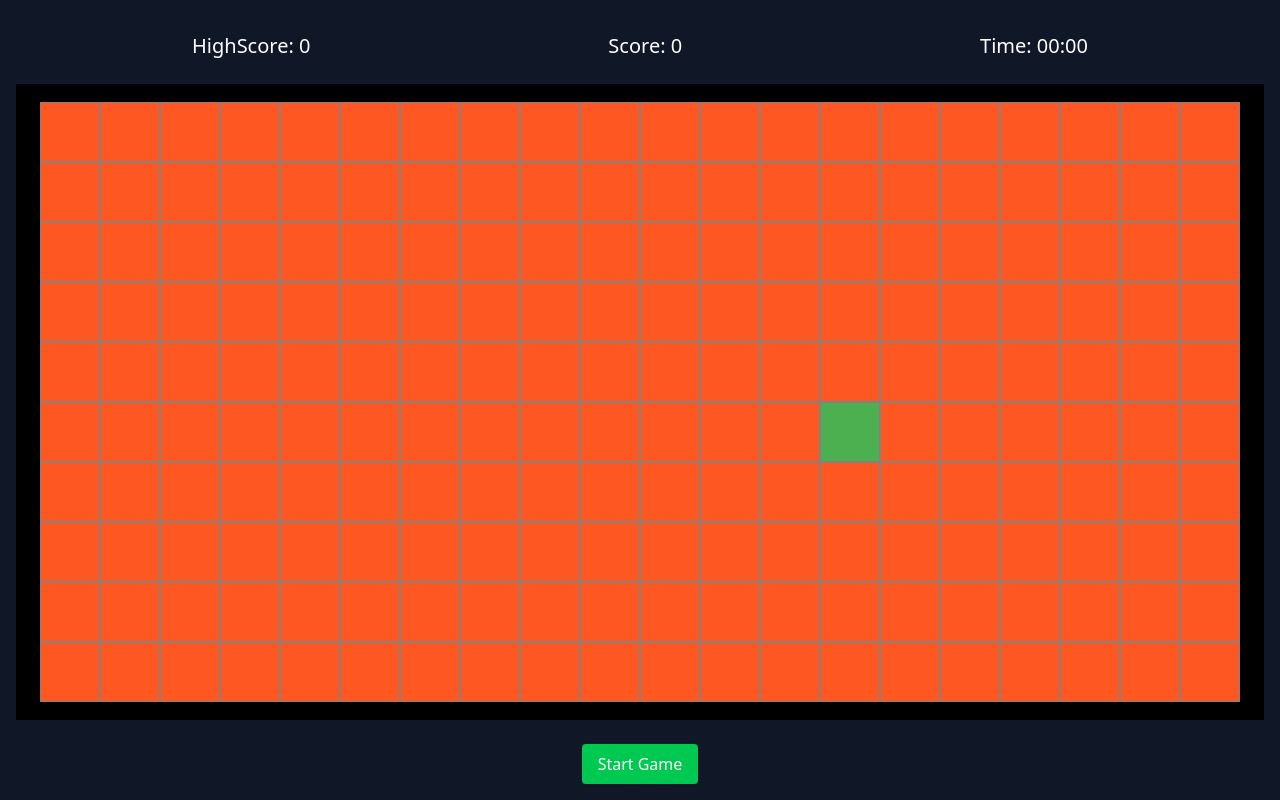
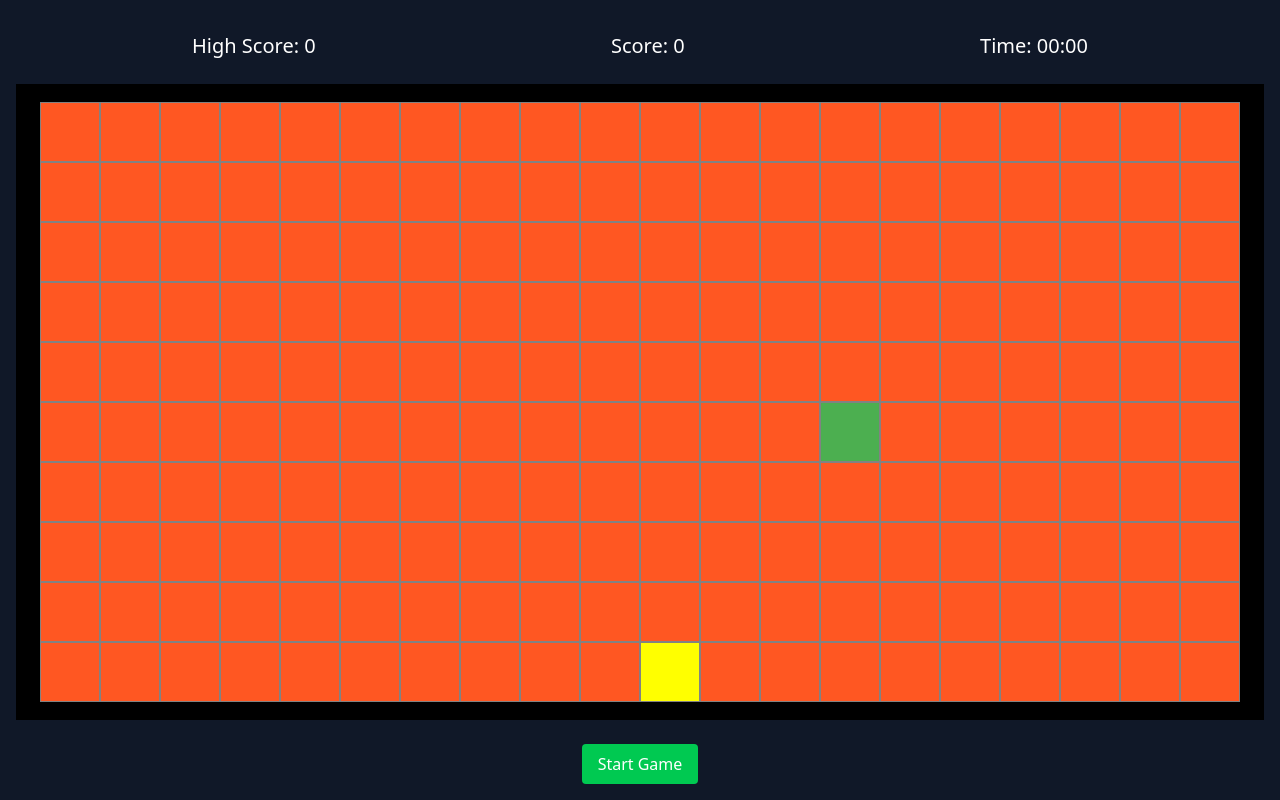
Before and after one commit to Ankit-Tech-12/Snake-Game, a plain HTML site: page index.html in a window 1280 px wide. Drawn offline with nearby package versions, Linux system fonts and the light colour scheme.

Commit message:
added random food pop up,snake length increasing function and score display

```diff
--- a/script.js
+++ b/script.js
@@ -1,4 +1,7 @@
 let board=document.getElementById("gameBoard");
+let score=document.getElementById("score");
+let highScore=document.getElementById("highScore");
+highScore.innerText=`High Score: 0`;
 const blocksize=60;
 const col=Math.floor(board.clientWidth/blocksize);
 const row=Math.floor(board.clientHeight/blocksize);
@@ -11,7 +14,12 @@ const snake=[
     // {x:4,y:3},
     // {x:3,y:3}
 ];
+const food={
+    x:Math.floor(Math.random()*row),
+    y:Math.floor(Math.random()*col)
+}
 let direction="right";
+let intervalId=null;
 for(let r=0;r<row;r++){
     for(let c=0;c<col;c++){
         let block=document.createElement("div");
@@ -26,7 +34,7 @@ function renderSnake(){
         let block=blocks[`${snake[i].x}-${snake[i].y}`];
         block.classList.add("fill");
     }}
-    setInterval(()=>{
+    intervalId=setInterval(()=>{
         let head=null;
         let snakeSize=snake.length-1;
         let tailBlock=[`${snake[snakeSize].x}-${snake[snakeSize].y}`];
@@ -43,12 +51,23 @@ function renderSnake(){
         if(direction=="down"){
             head={x:snake[0].x+1,y:snake[0].y};
         }
+        blocks[`${food.x}-${food.y}`].classList.add("food");
+        if(head.x==food.x && head.y==food.y){
+            blocks[`${food.x}-${food.y}`].classList.remove("food");
+            snake.unshift(head);
+            food.x=Math.floor(Math.random()*row);
+            food.y=Math.floor(Math.random()*col);
+            score.innerText=`Score: ${snake.length-1}`;
+        }
         snake.unshift(head);
         snake.pop();
+         if(head.x<0 || head.x>=row || head.y<0 || head.y>=col){
+        alert("Game Over");
+        clearInterval(intervalId);
+    }
         renderSnake();
     },500);
     addEventListener("keydown",(e)=>{
-        console.log(e.key);
         if(e.key=="ArrowLeft"){
             direction="left";
         }
--- a/style.css
+++ b/style.css
@@ -3,6 +3,7 @@
     --secondary-color: #FF5722;
     --background-color: #0e0e0e;
     --text-color: #fcfcfc;
+    --food-color:rgb(255, 255, 0);
 }
 body,html{
     height: 100%;
@@ -39,3 +40,6 @@ body,html{
 .fill{
     background: var(--primary-color);
 }
+.food{
+    background: var(--food-color);
+}
```
